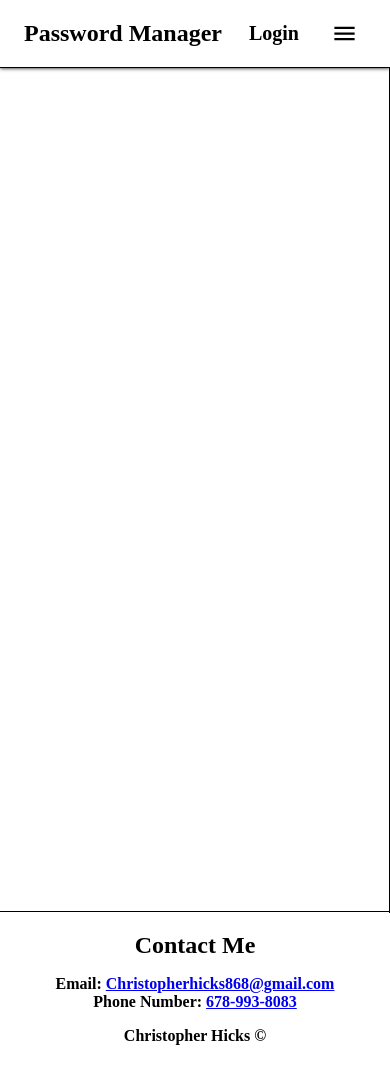
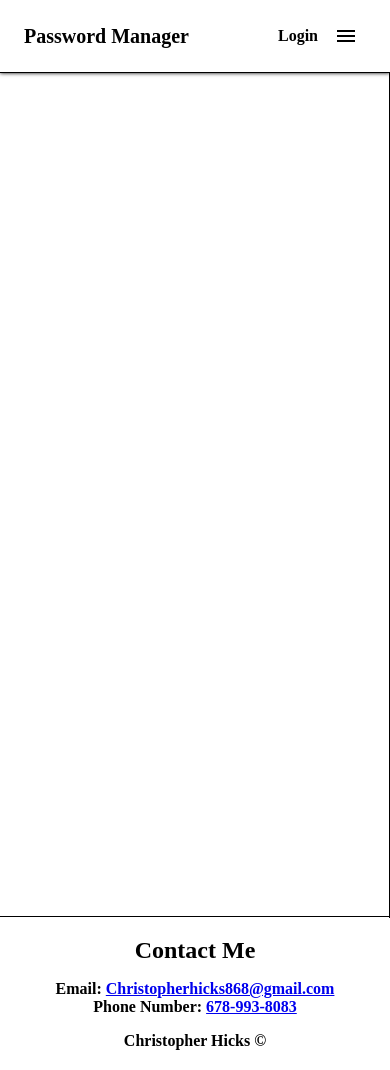
Before and after one commit to Christopher868/Django-Password-Manager, a Django app: page / in a window 390 px wide. Before the commit the page ends 1045 px from the top, so only its background shows below. Run offline with Django 5.2, Linux system fonts and the light colour scheme.

Commit message:
added media queries for mobile styling

```diff
--- a/website/password_manager/templates/base.html
+++ b/website/password_manager/templates/base.html
@@ -28,7 +28,7 @@
         <!-- Toggable sidebar -->
         <div id="base-sidebar" class="hidden">
                 <ul id="sidebar-list">
-                    <li class="sidebar-item"><svg id="close-symbol" xmlns="http://www.w3.org/2000/svg"  viewBox="0 -960 960 960" ><path d="m256-200-56-56 224-224-224-224 56-56 224 224 224-224 56 56-224 224 224 224-56 56-224-224-224 224Z"/></svg></li>
+                    <li class="sidebar-item" id="close-btn"><svg id="close-symbol" xmlns="http://www.w3.org/2000/svg"  viewBox="0 -960 960 960" ><path d="m256-200-56-56 224-224-224-224 56-56 224 224 224-224 56 56-224 224 224 224-56 56-224-224-224 224Z"/></svg></li>
                     <li class="sidebar-item"><a class="sidebar-link" href="">Account</a></li>
                     <li class="sidebar-item"><a class="sidebar-link" href="">Passwords</a></li>
                     <li class="sidebar-item"><a class="sidebar-link" href="">About</a></li>
--- a/website/static/css/base.css
+++ b/website/static/css/base.css
@@ -2,6 +2,10 @@
     box-sizing: border-box;
     margin: 0;
     padding: 0;
+}
+
+body {
+    background-color: white;
 }
 
 header {
@@ -42,23 +46,28 @@ footer {
 }
 
 #website-name {
-    font-size:x-large;
+    font-size:1.5rem;
+    @media (max-width:600px) {
+        font-size: 1.25rem;
+    }
+
 }
 
 #nav-list {
     list-style-type: none;
     display: flex;
     align-items: center;
-    gap: 1rem;
     font-size: 1.25rem;
+    @media (max-width:600px) {
+        font-size: 1rem;
+    }
 }
 
 .nav-item {
     display: flex;
     align-items: center;
     justify-content: center;
-    width: fit-content;
-    height: 35px;
+
     &:hover {
         outline: 1px solid black;
         border-radius: .5rem;
@@ -75,8 +84,8 @@ footer {
 
 #menu-symbol {
     padding: .25rem .50rem;
-    height: 100%;
-    width: 100%;
+    height: 40px;
+    width: 40px;
     fill: black;
     &:hover {
         cursor: pointer;
@@ -92,9 +101,13 @@ footer {
     right:0px;
     outline:1px solid black;
     overflow: hidden;
-    transition: max-width .3s ease-in-out;
+    transition: width .2s ease-in-out;
     height: 100vh;
-    max-width: 300px;
+    width: 200px;
+    z-index: 100;
+    @media (max-width:600px) {
+        width: 100%;
+    }
 
 }
 
@@ -112,8 +125,6 @@ footer {
     display: flex;
     align-items: center;
     justify-content: center;
-    width: fit-content;
-    height: 35px;
     &:hover {
         outline: 1px solid black;
         border-radius: .5rem;
@@ -129,8 +140,8 @@ footer {
 
 #close-symbol {
     padding: .25rem .50rem;
-    width: 100%;
-    height: 100%;
+    height: 40px;
+    width: 40px;
     fill: black;
 }
 
@@ -149,5 +160,5 @@ footer {
 /* utilities styles */
 
 .hidden {
-    max-width: 0px !important;
+    width: 0px !important;
 }
--- a/website/static/js/base.js
+++ b/website/static/js/base.js
@@ -1,5 +1,6 @@
 const sidebar = document.querySelector('#base-sidebar')
 const menuBtn = document.querySelector('#menu-btn')
+const closeBtn = document.querySelector('#close-btn')
 
 
 // document event listener for clicks
@@ -7,5 +8,7 @@ document.addEventListener('click', (e) => {
     console.log(e.target.closest('li'))
     if(e.target.closest('li') === menuBtn) {
        sidebar.classList.toggle('hidden');
+    } else if(e.target.closest('div') !== sidebar || e.target.closest('li') === closeBtn ){
+        sidebar.classList.add('hidden');
     }
 })
--- a/website/website/settings.py
+++ b/website/website/settings.py
@@ -24,7 +24,7 @@ SECRET_KEY = 'django-insecure-d&f(yy(!_v5j^%=8oj)dd!4dg6+_&2a6eax*6nobr=1&1mekef
 # SECURITY WARNING: don't run with debug turned on in production!
 DEBUG = True
 
-ALLOWED_HOSTS = []
+ALLOWED_HOSTS = ['127.0.0.1', '192.168.1.231']
 
 
 # Application definition
```
